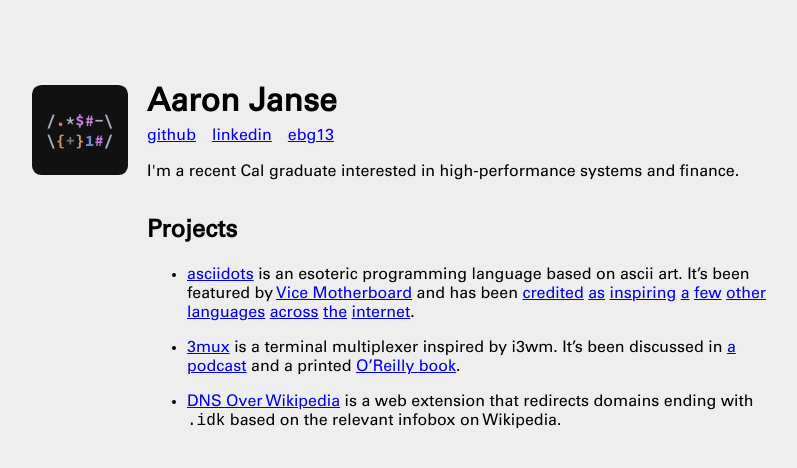
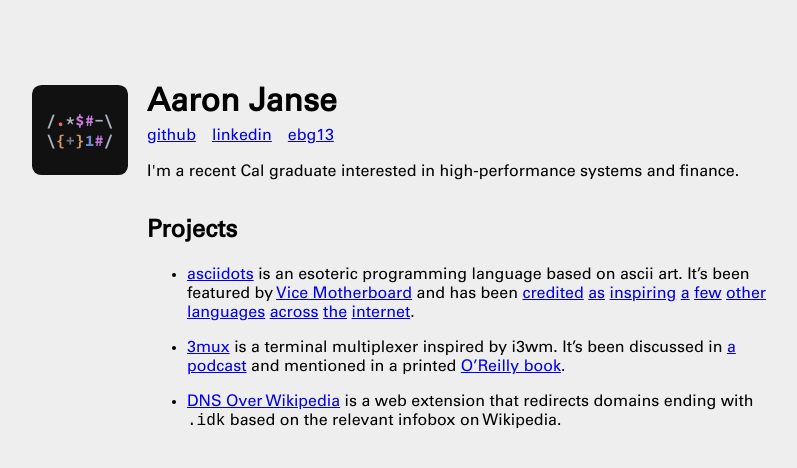
Before and after one commit to aaronjanse/aaronjanse.github.io, a Jekyll site: the page built from index.md, in a window 1280 px wide. Shown: the top 468 px of the page, without its empty margins (173-970 px from the left). Built offline with Jekyll 4.4.1, drawn with Linux system fonts in a browser that asks for light colours; Markdown is read by kramdown in place of the engine named in the settings.

Commit message:
update language of home page

```diff
--- a/index.md
+++ b/index.md
@@ -7,7 +7,7 @@ title: Aaron Janse
 
 - [asciidots](https://ajanse.me/asciidots) is an esoteric programming language based on ascii art. It's been featured by [Vice Motherboard](https://www.vice.com/en/article/a33dvb/asciidots-is-the-coolest-looking-programming-language) and has been [credited](https://esolangs.org/wiki/BrainDots) [as](https://esolangs.org/wiki/Dotlang) [inspiring](https://www.media.mit.edu/projects/2d-an-exploration-of-drawing-as-programming-language-featuring-ideas-from-lambda-calculus/overview/) [a](https://esolangs.org/wiki/Backrooms) [few](https://esolangs.org/wiki/LaserFuck) [other](https://esolangs.org/wiki/Dot%27s) [languages](https://esolangs.org/wiki/Nightmare) [across](https://esolangs.org/wiki/Electra) [the](https://github.com/UnaryPlus/multifunge) [internet](https://github.com/Gunngg/beat).
 
-- [3mux](https://github.com/aaronjanse/3mux) is a terminal multiplexer inspired by i3wm. It's been discussed in [a podcast](https://linuxunplugged.com/350) and a printed [O'Reilly book](https://www.oreilly.com/library/view/learning-modern-linux/9781098108939/).
+- [3mux](https://github.com/aaronjanse/3mux) is a terminal multiplexer inspired by i3wm. It's been discussed in [a podcast](https://linuxunplugged.com/350) and mentioned in a printed [O'Reilly book](https://www.oreilly.com/library/view/learning-modern-linux/9781098108939/).
 
 - [DNS Over Wikipedia](https://github.com/aaronjanse/dns-over-wikipedia) is a web extension that redirects domains ending with `.idk` based on the relevant infobox on Wikipedia.
 
```
